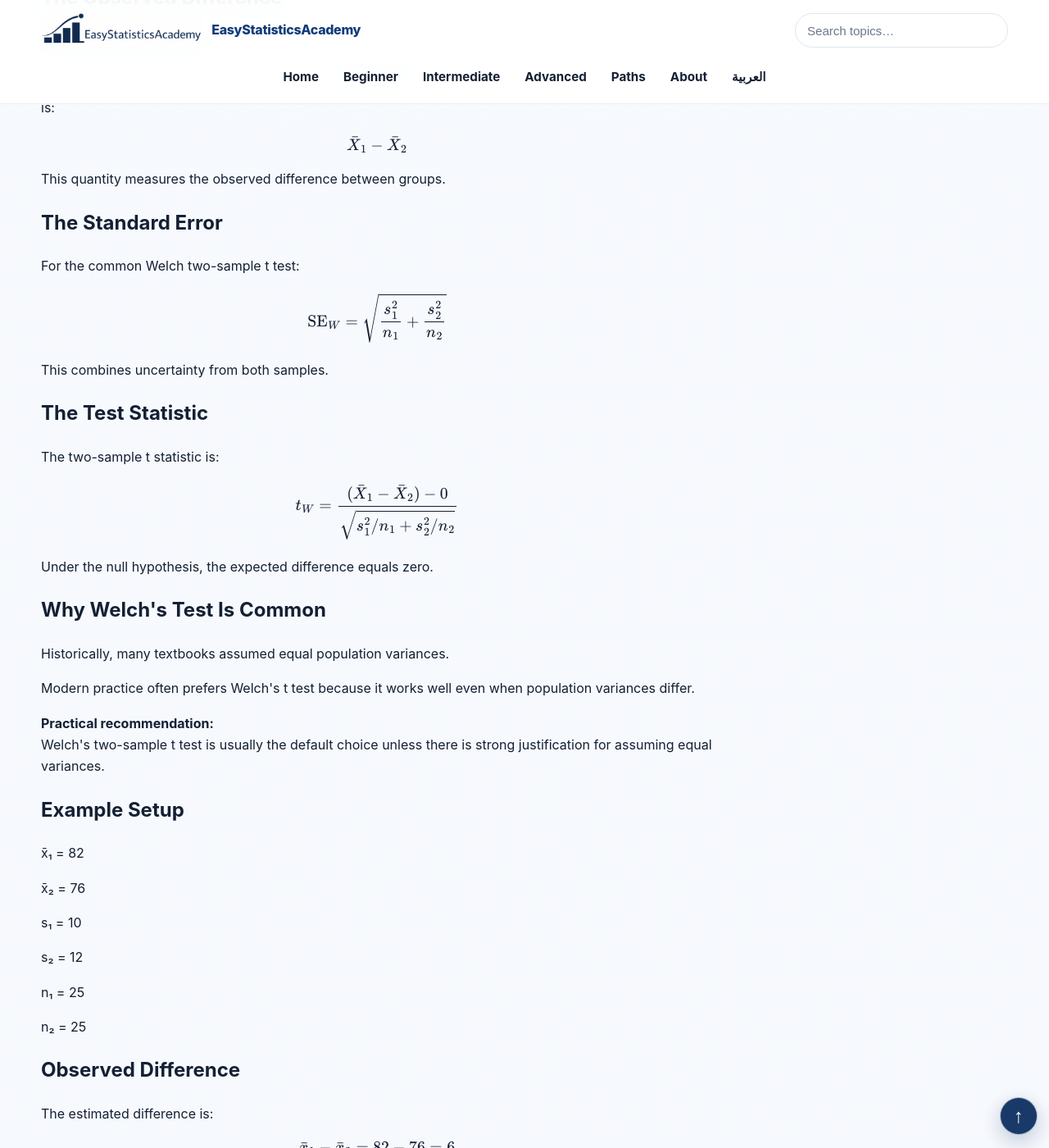
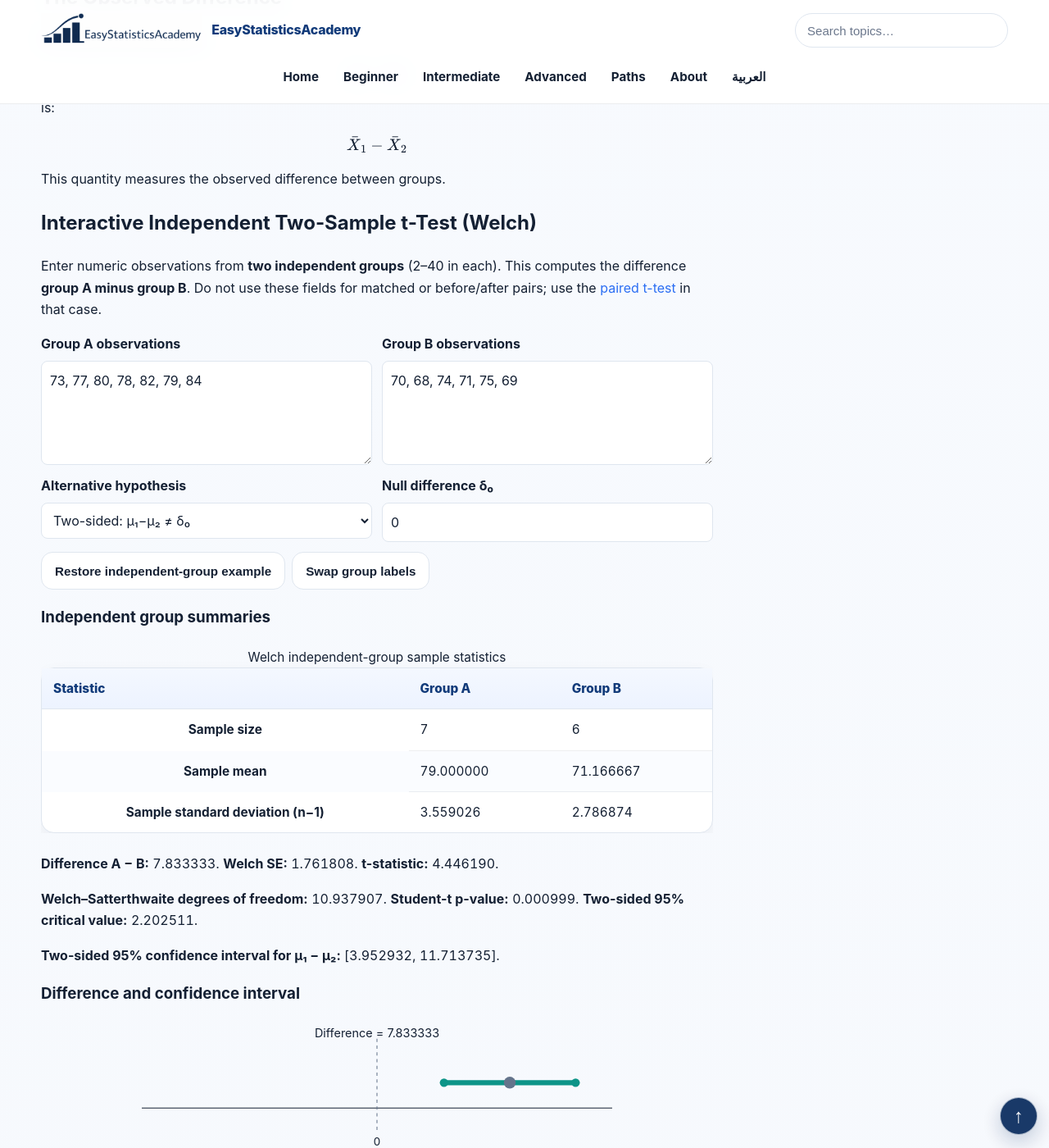
Before and after one commit to ammar-homaida-statistics/easystatisticsacademy, a Jekyll site: the page built from inference/classical-tests/two-sample-t-test-independent/index.md, in a window 1280 px wide and 1400 px high, scrolled down 2823 px. Shown: the whole window at 82% size. Built offline with Jekyll 4.4.1, drawn with Linux system fonts in a browser that asks for light colours; some of the changed text lies outside the part shown.

Commit message:
Batch #69: add accessible interactive Welch two-sample t-test laboratory

```diff
--- a/inference/classical-tests/two-sample-t-test-independent/index.md
+++ b/inference/classical-tests/two-sample-t-test-independent/index.md
@@ -284,6 +284,68 @@ H_1:\mu_1-\mu_2\ne0
     <p>
       This quantity measures the observed difference between groups.
     </p>
+
+
+<!-- Batch #69: Interactive Welch independent-samples inference. -->
+<section id="esa-welch-lab" class="concept-box" aria-labelledby="esa-w-heading">
+<h2 id="esa-w-heading">Interactive Independent Two-Sample t-Test (Welch)</h2>
+<p>Enter numeric observations from <strong>two independent groups</strong> (2–40 in each).
+This computes the difference <strong>group A minus group B</strong>.
+Do not use these fields for matched or before/after pairs; use the <a href="/inference/classical-tests/paired-t-test/">paired t-test</a> in that case.</p>
+<div class="esa-w-fields">
+<div><label for="esa-w-a">Group A observations</label><textarea id="esa-w-a" rows="4" spellcheck="false">73, 77, 80, 78, 82, 79, 84</textarea></div>
+<div><label for="esa-w-b">Group B observations</label><textarea id="esa-w-b" rows="4" spellcheck="false">70, 68, 74, 71, 75, 69</textarea></div>
+<div><label for="esa-w-alternative">Alternative hypothesis</label>
+<select id="esa-w-alternative">
+<option value="two-sided">Two-sided: μ₁−μ₂ ≠ δ₀</option>
+<option value="greater">Greater: μ₁−μ₂ &gt; δ₀</option>
+<option value="less">Less: μ₁−μ₂ &lt; δ₀</option>
+</select></div>
+<div><label for="esa-w-null">Null difference δ₀</label><input id="esa-w-null" type="number" value="0" step="any"></div>
+</div>
+<div class="esa-w-controls"><button type="button" class="btn btn-outline" id="esa-w-reset">Restore independent-group example</button>
+<button type="button" class="btn btn-outline" id="esa-w-reverse">Swap group labels</button></div>
+<p id="esa-w-error" role="alert" hidden></p>
+<section id="esa-w-results" aria-live="polite" aria-atomic="true" aria-label="Welch two-sample results">
+<h3>Independent group summaries</h3>
+<div class="table-wrap"><table><caption>Welch independent-group sample statistics</caption>
+<thead><tr><th>Statistic</th><th>Group A</th><th>Group B</th></tr></thead>
+<tbody><tr><th scope="row">Sample size</th><td><output id="esa-w-n1"></output></td><td><output id="esa-w-n2"></output></td></tr>
+<tr><th scope="row">Sample mean</th><td><output id="esa-w-mean1"></output></td><td><output id="esa-w-mean2"></output></td></tr>
+<tr><th scope="row">Sample standard deviation (n−1)</th><td><output id="esa-w-sd1"></output></td><td><output id="esa-w-sd2"></output></td></tr></tbody></table></div>
+<p><strong>Difference A − B:</strong> <output id="esa-w-difference"></output>.
+<strong>Welch SE:</strong> <output id="esa-w-se"></output>.
+<strong>t-statistic:</strong> <output id="esa-w-t"></output>.</p>
+<p><strong>Welch–Satterthwaite degrees of freedom:</strong> <output id="esa-w-df"></output>.
+<strong>Student-t p-value:</strong> <output id="esa-w-p"></output>.
+<strong>Two-sided 95% critical value:</strong> <output id="esa-w-critical"></output>.</p>
+<p><strong>Two-sided 95% confidence interval for μ₁ − μ₂:</strong>
+[<output id="esa-w-lower"></output>, <output id="esa-w-upper"></output>].</p>
+<h3>Difference and confidence interval</h3>
+<svg id="esa-w-plot" viewBox="0 0 620 180" role="img" aria-label="95 percent confidence interval for difference of group means"></svg>
+<p class="muted-mini">Teal segment: 95% two-sided confidence interval; grey dot: observed sample mean difference; dashed line: zero.</p>
+<p id="esa-w-conclusion"></p><p id="esa-w-interpret"></p>
+</section>
+<p class="muted-mini">Welch's method does not require equal population variances. Its small-sample t approximation assumes independent observations within and between groups and approximately normal population distributions, with attention to outliers and severe skew. The Welch degrees of freedom can be fractional. Large samples may support approximate inference under appropriate conditions. The 95% interval is two-sided even if a one-sided hypothesis is selected. A non-significant result does not prove equality, equivalence or absence of an effect. Do not interpret associations as causal evidence.</p>
+</section>
+<style>
+#esa-welch-lab{box-sizing:border-box;max-width:100%;min-width:0;overflow-wrap:anywhere}
+#esa-welch-lab .esa-w-fields{display:grid;grid-template-columns:repeat(2,minmax(0,1fr));gap:12px;margin:12px 0}
+#esa-welch-lab label{display:block;font-weight:650;margin-bottom:7px}
+#esa-welch-lab :is(textarea,input,select){box-sizing:border-box;display:block;width:100%;min-width:0;max-width:100%;font:inherit;padding:10px;border:1px solid var(--border);border-radius:8px;background:var(--surface);color:var(--text)}
+#esa-welch-lab textarea{resize:vertical}
+#esa-welch-lab .esa-w-controls{display:flex;flex-wrap:wrap;gap:8px;margin:12px 0}
+#esa-welch-lab .esa-w-controls button{max-width:100%;white-space:normal}
+#esa-welch-lab [hidden]{display:none!important}
+#esa-welch-lab #esa-w-error{color:#b42318;font-weight:650}
+#esa-welch-lab #esa-w-plot{display:block;width:100%;height:auto;max-width:640px;margin:10px auto}
+#esa-welch-lab .table-wrap{max-width:100%;overflow-x:auto}
+#esa-welch-lab output{font-variant-numeric:tabular-nums}
+#esa-welch-lab :is(input,textarea,select,button):focus-visible{outline:2px solid var(--accent);outline-offset:2px}
+@media(max-width:650px){#esa-welch-lab .esa-w-fields{grid-template-columns:minmax(0,1fr)}}
+@media print{#esa-welch-lab .esa-w-controls{display:none}}
+</style>
+<script defer src="/js/welch-two-sample-explorer.js"></script>
 
     <h2>The Standard Error</h2>
 
```
